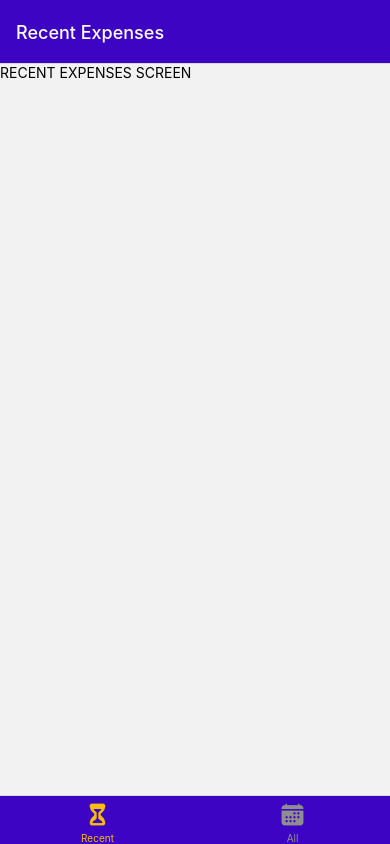
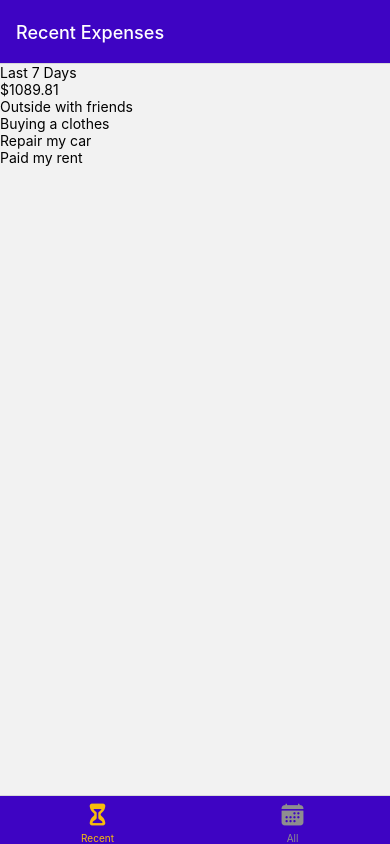
Before and after one commit to lenzarata93/ExpenseTrackerApp, a React Native app in the folder ExpenseTrackerApp/: screen /RecentExpenses in a window 390 px wide. Built offline with nearby package versions, Linux system fonts and the light colour scheme.

Commit message:
add some dummy data to expenses

```diff
--- a/ExpenseTrackerApp/components/ExpensesOutput/ExpensesList.js
+++ b/ExpenseTrackerApp/components/ExpensesOutput/ExpensesList.js
@@ -1,8 +1,14 @@
-import { FlatList } from "react-native";
-
-function ExpensesList () {
-return (
-    <FlatList/>
-)
+import { FlatList, Text } from "react-native";
+function renderItem(data) {
+  return <Text>{data.item.title}</Text>;
+}
+function ExpensesList({ expenses }) {
+  return (
+    <FlatList
+      data={expenses}
+      renderItem={renderItem}
+      keyExtractor={(item) => item.id}
+    />
+  );
 }
 export default ExpensesList;
--- a/ExpenseTrackerApp/components/ExpensesOutput/ExpensesOutput.js
+++ b/ExpenseTrackerApp/components/ExpensesOutput/ExpensesOutput.js
@@ -2,11 +2,46 @@ import { View } from "react-native";
 import ExpensesSummary from "./ExpensesSummary";
 import ExpensesList from "./ExpensesList";
 
-function ExpensesOutput({ expenses ,expensesPeriod}) {
+const dummy_expenses = [
+  {
+    id: "e1",
+    title: "Outside with friends",
+    amount: 99.99,
+    date: new Date("2024-07-04"),
+    imgUrl:
+      "https://media.licdn.com/dms/image/C5112AQH8q6Y5iCW0jQ/article-cover_image-shrink_600_2000/0/1520249077038?e=2147483647&v=beta&t=dgALZq_km2YNwfSN8PkGwqVuBRafo9Lm3ttlmcftDLU",
+  },
+  {
+    id: "e2",
+    title: "Buying a clothes",
+    amount: 359.82,
+    date: new Date("2024-07-09"),
+    imgUrl:
+      "https://publish.purewow.net/wp-content/uploads/sites/2/2019/08/woman-shopping-for-clothes.png",
+  },
+  {
+    id: "e3",
+    title: "Repair my car",
+    amount: 340,
+    date: new Date("2024-06-04"),
+    imgUrl:
+      "https://www.google.com/url?sa=i&url=https%3A%2F%2Fwww.autonationmobileservice.com%2Fi%2Fblog%2Fhow-long-should-a-mechanic-have-your-car%2F&psig=AOvVaw2zu_f2hy2ON5eqQcvysVnQ&ust=1720532193897000&source=images&cd=vfe&opi=89978449&ved=0CBEQjRxqFwoTCJCGyITIl4cDFQAAAAAdAAAAABAE",
+  },
+  {
+    id: "e4",
+    title: "Paid my rent",
+    amount: 290,
+    date: new Date("2024-06-12"),
+    imgUrl:
+      "https://www.google.com/url?sa=i&url=https%3A%2F%2Fwww.otssolicitors.co.uk%2Fnews%2Flandlords-and-advance-rent-payments%2F&psig=AOvVaw1kxwUYeZGm1sc56wfL8pvN&ust=1720532227343000&source=images&cd=vfe&opi=89978449&ved=0CBEQjRxqFwoTCKCzo5TIl4cDFQAAAAAdAAAAABAJ",
+  },
+];
+
+function ExpensesOutput({ expenses, expensesPeriod }) {
   return (
     <View>
-      <ExpensesSummary expenses={expenses} period={expensesPeriod}/>
-      <ExpensesList />
+      <ExpensesSummary expenses={dummy_expenses} period={expensesPeriod} />
+      <ExpensesList expenses ={dummy_expenses}/>
     </View>
   );
 }
--- a/ExpenseTrackerApp/screens/AllExpenses.js
+++ b/ExpenseTrackerApp/screens/AllExpenses.js
@@ -1,7 +1,8 @@
-import { Text } from "react-native";
+
+import ExpensesOutput from "../components/ExpensesOutput/ExpensesOutput";
 function AllExpenses(){
 return (
-    <Text>ALL EXPENSES SCREEN</Text>
+    <ExpensesOutput expensesPeriod='Total'/>
 )
 }
 export default AllExpenses;
--- a/ExpenseTrackerApp/screens/RecentExpnses.js
+++ b/ExpenseTrackerApp/screens/RecentExpnses.js
@@ -1,7 +1,6 @@
-import { Text } from "react-native";
-function RecentExpenses(){
-    return (
-        <Text>RECENT EXPENSES SCREEN</Text>
-    )
+
+import ExpensesOutput from "../components/ExpensesOutput/ExpensesOutput";
+function RecentExpenses() {
+  return <ExpensesOutput expensesPeriod='Last 7 Days'/>
 }
 export default RecentExpenses;
```
